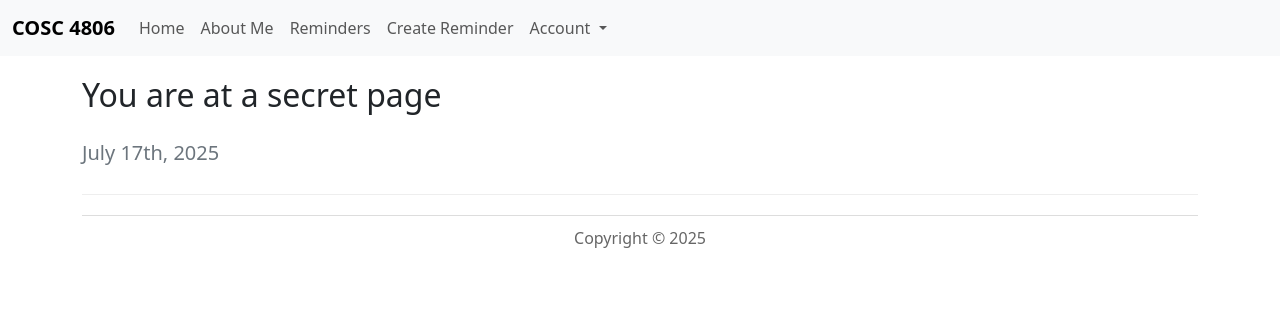
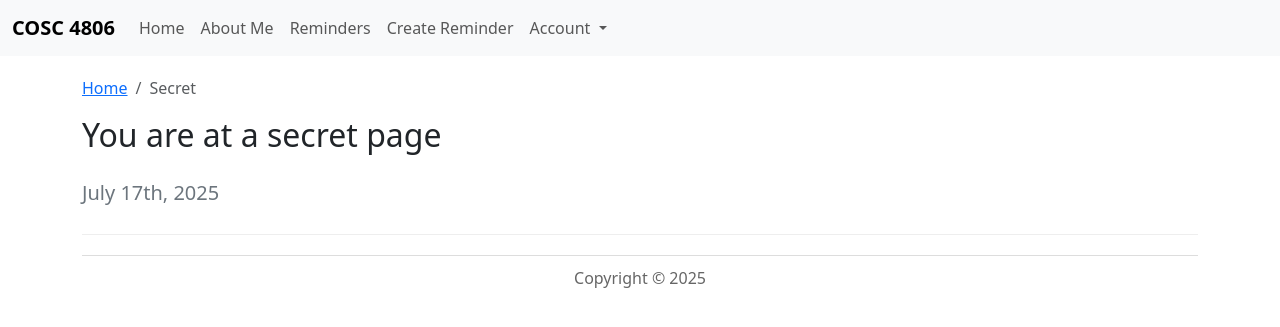
Before and after one commit to ryancad35/COSC-4806-05, a PHP site: page /secret in a window 1280 px wide. Shown: the top 327 px of the page. Run offline with PHP 8.4, Linux system fonts and the light colour scheme; the visitor is signed in with stand-in values (Sample User, id 1); data that the repository does not hold is empty.

Commit message:
Added Bootstrap breadcrumbs to secret page

```diff
--- a/app/views/secret/index.php
+++ b/app/views/secret/index.php
@@ -1,6 +1,16 @@
     <?php require_once 'app/views/templates/header.php' ?>
     <div class="container">
         <div class="page-header" id="banner">
+            <div class="row">
+                <div class="col-lg-12">
+                    <nav aria-label="breadcrumb">
+                    <ol class="breadcrumb">
+                    <li class="breadcrumb-item"><a href="/home">Home</a></li>
+                <li class="breadcrumb-item active" aria-current="page"><?= ucwords($_SESSION['controller']);?></li>
+              </ol>
+            </nav>
+                </div>
+            </div>
             <div class="row">
                 <div class="col-lg-12">
                     <h1>You are at a secret page</h1>
```
Lines whose indentation alone changed are shown as unchanged.
